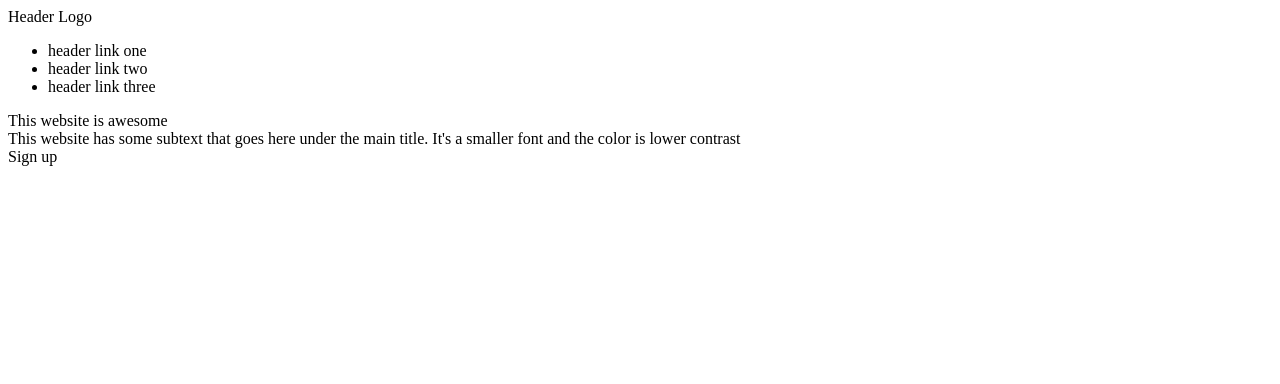
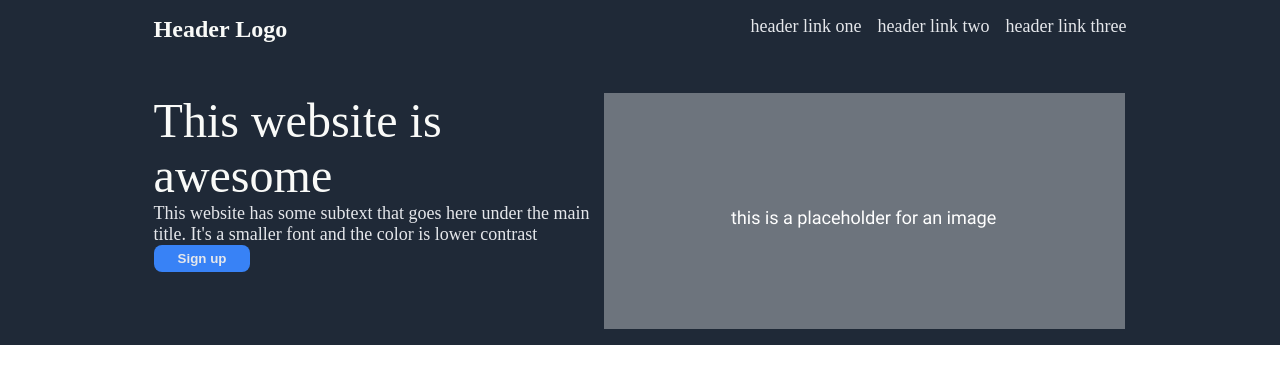
Before and after one commit to nhk2005/odin-landing-page, a plain HTML site: page index.html in a window 1280 px wide. Drawn offline with Linux system fonts and the light colour scheme.

Commit message:
Add styling to section 1

```diff
--- a/index.html
+++ b/index.html
@@ -5,25 +5,28 @@
     <meta http-equiv="X-UA-Compatible" content="IE=edge">
     <meta name="viewport" content="width=device-width, initial-scale=1.0">
     <title>Landing Page</title>
+
+    <link rel="stylesheet" href="style.css">
   </head>
 
   <body>
-    <div class="section-1">
+    <div class="section1">
       <div class="header">
         <div class="logo">Header Logo</div>
-        <ul class="header-navigation">
-          <li class="header-link">header link one</li>
-          <li class="header-link">header link two</li>
-          <li class="header-link">header link three</li>
+        <ul>
+          <li>header link one</li>
+          <li>header link two</li>
+          <li>header link three</li>
         </ul>
       </div>
 
-      <div class="section-1-content">
+      <div class="section1-content">
         <div>
-          <div>This website is awesome</div>
-          <div>This website has some subtext that goes here under the main title. It's a smaller font and the color is lower contrast</div>
-          <div>Sign up</div>
+          <div class="hero-main">This website is awesome</div>
+          <div class="hero-secondary">This website has some subtext that goes here under the main title. It's a smaller font and the color is lower contrast</div>
+          <button class="section1-button">Sign up</button>
         </div>
+        <img src="img/placeholder.png">
       </div>
     </div>
     <div class="section-2"></div>
--- a/style.css
+++ b/style.css
@@ -0,0 +1,57 @@
+body {
+  margin: 0;
+}
+
+.section1 {
+  display: flex;
+  flex-direction: column;
+  gap: 50px;
+  background-color: #1F2937;
+  padding: 16px 12%;
+}
+
+.header {
+  display: flex;
+  justify-content: space-between;
+}
+
+.header ul {
+  display: flex;
+  gap: 16px;
+  padding: 0;
+  margin: 0;
+  list-style: none;
+  color: #E5E7EB;
+  font-size: 18px;
+}
+
+.logo {
+  color: #F9FAF8;
+  font-size: 24px;
+  font-weight: bold;
+}
+
+.hero-main {
+  color: #F9FAF8;
+  font-size: 48px;
+  font-weight: extra-bold;
+}
+
+.hero-secondary {
+  color: #E5E7EB;
+  font-size: 18px;
+}
+
+.section1-button {
+  border: none;
+  color: #E5E7EB;
+  background-color: #3882F6;
+  font-weight: bold;
+  border-radius: 8px;
+  padding: 6px 24px;
+}
+
+.section1-content {
+  display: flex;
+  justify-content: space-between;
+}
```
Also changed, not shown: img/placeholder.png (added).
